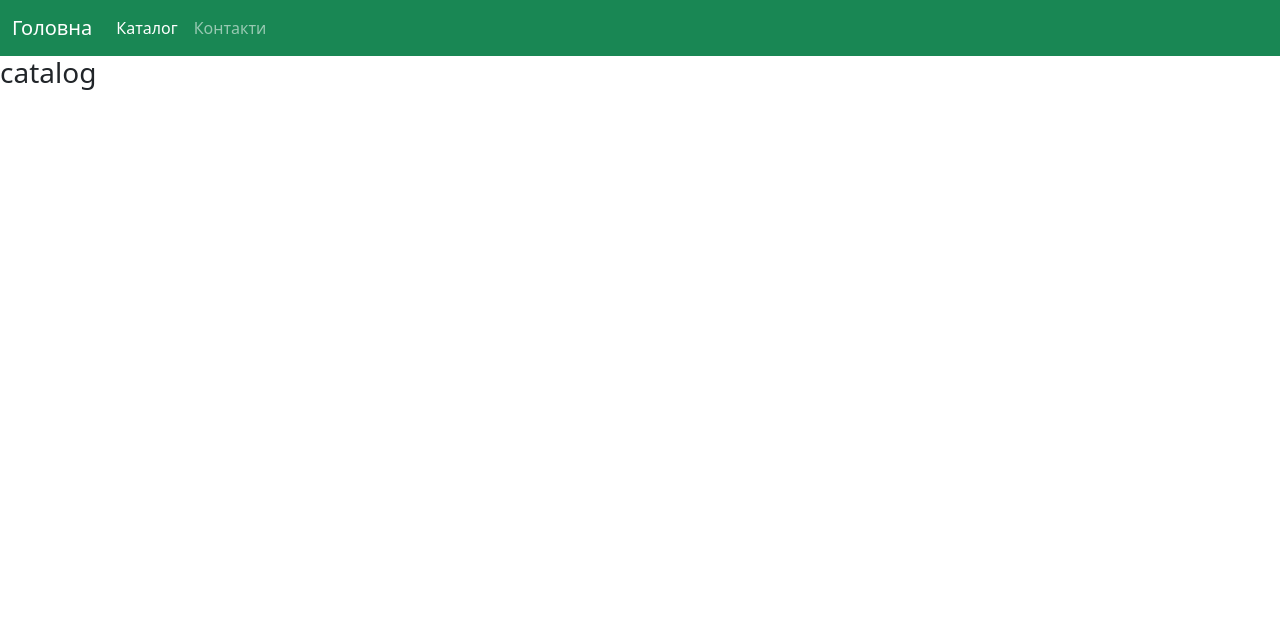
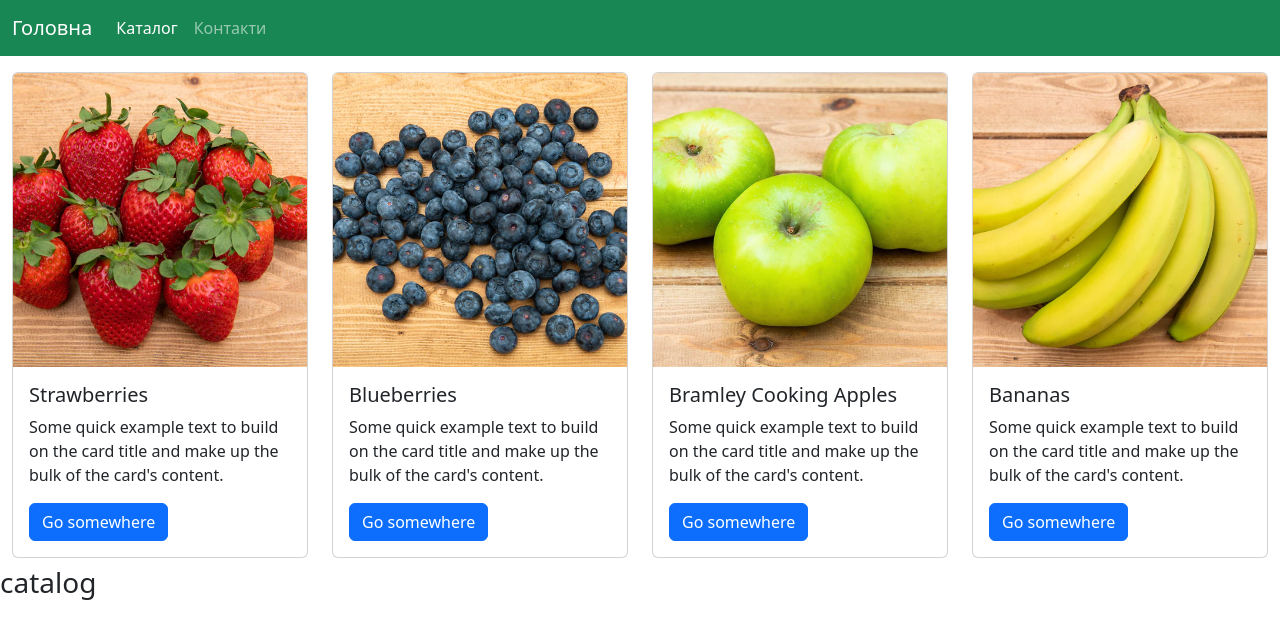
Before and after one commit to ihorlt/ive2022, a plain HTML site: page catalog.html in a window 1280 px wide. Drawn offline with nearby package versions, Linux system fonts and the light colour scheme.

Commit message:
added images

```diff
--- a/catalog.html
+++ b/catalog.html
@@ -1,5 +1,6 @@
 <!DOCTYPE html>
 <html lang="en">
+
 <head>
     <meta charset="UTF-8">
     <meta name="viewport" content="width=device-width, initial-scale=1">
@@ -7,8 +8,9 @@
     <link href="https://cdn.jsdelivr.net/npm/bootstrap@5.2.2/dist/css/bootstrap.min.css" rel="stylesheet" integrity="sha384-Zenh87qX5JnK2Jl0vWa8Ck2rdkQ2Bzep5IDxbcnCeuOxjzrPF/et3URy9Bv1WTRi" crossorigin="anonymous">
     <link rel="stylesheet" href="css/shopstyles.css">
 </head>
+
 <body>
-<nav class="navbar navbar-expand-sm navbar-dark bg-success">
+    <nav class="navbar navbar-expand-sm navbar-dark bg-success mb-3">
         <div class="container-fluid">
             <a class="navbar-brand" href="index.html">Головна</a>
             <button class="navbar-toggler" type="button" data-bs-toggle="collapse" data-bs-target="#navbarNav" aria-controls="navbarNav" aria-expanded="false" aria-label="Toggle navigation">
@@ -27,10 +29,56 @@
         </div>
     </nav>
 
+    <main class="container-fluid">
+        <div class="row">
+            <div class="col-12 col-sm-6 col-md-4 col-lg-3">
+                <div class="card mb-2" style="width: 100%;">
+                    <img src="img/fruits/Strawberries.png" class="card-img-top" alt="Strawberries">
+                    <div class="card-body">
+                        <h5 class="card-title">Strawberries</h5>
+                        <p class="card-text">Some quick example text to build on the card title and make up the bulk of the card's content.</p>
+                        <a href="#" class="btn btn-primary">Go somewhere</a>
+                    </div>
+                </div>
+            </div>
+            <div class="col-12 col-sm-6 col-md-4 col-lg-3">
+                <div class="card mb-2" style="width: 100%;">
+                    <img src="img/fruits/Blueberries.png" class="card-img-top" alt="Blueberries">
+                    <div class="card-body">
+                        <h5 class="card-title">Blueberries</h5>
+                        <p class="card-text">Some quick example text to build on the card title and make up the bulk of the card's content.</p>
+                        <a href="#" class="btn btn-primary">Go somewhere</a>
+                    </div>
+                </div>
+            </div>
+            <div class="col-12 col-sm-6 col-md-4 col-lg-3">
+                <div class="card mb-2" style="width: 100%;">
+                    <img src="img/fruits/BramleyCookingApples.png" class="card-img-top" alt="Bramley Cooking Apples">
+                    <div class="card-body">
+                        <h5 class="card-title">Bramley Cooking Apples</h5>
+                        <p class="card-text">Some quick example text to build on the card title and make up the bulk of the card's content.</p>
+                        <a href="#" class="btn btn-primary">Go somewhere</a>
+                    </div>
+                </div>
+            </div>
+            <div class="col-12 col-sm-6 col-md-4 col-lg-3">
+                <div class="card mb-2" style="width: 100%;">
+                    <img src="img/fruits/Bananas.png" class="card-img-top" alt="Bananas">
+                    <div class="card-body">
+                        <h5 class="card-title">Bananas</h5>
+                        <p class="card-text">Some quick example text to build on the card title and make up the bulk of the card's content.</p>
+                        <a href="#" class="btn btn-primary">Go somewhere</a>
+                    </div>
+                </div>
+            </div>
+        </div>
+    </main>
 
     <h3>catalog</h3>
 
     <script src="https://cdn.jsdelivr.net/npm/bootstrap@5.2.2/dist/js/bootstrap.bundle.min.js" integrity="sha384-OERcA2EqjJCMA+/3y+gxIOqMEjwtxJY7qPCqsdltbNJuaOe923+mo//f6V8Qbsw3" crossorigin="anonymous"></script>
     <script src="js/shopapp.js"></script>
+    <script src="js/catatalog.js"></script>
 </body>
+
 </html>
--- /dev/null
+++ b/js/catatalog.js
@@ -0,0 +1,18 @@
+let cards = [
+    {
+        id: 1,
+        img: "img/fruits/Strawberries.png",
+        alt: "Strawberries",
+        title: "Strawberries",
+        cardText: ""
+    },
+    {
+        id: 2,
+        img: "img/fruits/Blueberries.png",
+        alt: "Blueberries",
+        title: "Blueberries",
+        cardText: ""
+    }
+];
+
+console.log(cards);
```
Also changed, not shown: index.html (+3 -1 lines), img/fruits/Bananas.png (added), img/fruits/Blueberries.png (added), img/fruits/BramleyCookingApples.png (added), img/fruits/Strawberries.png (added). Lines whose indentation alone changed are shown as unchanged.
